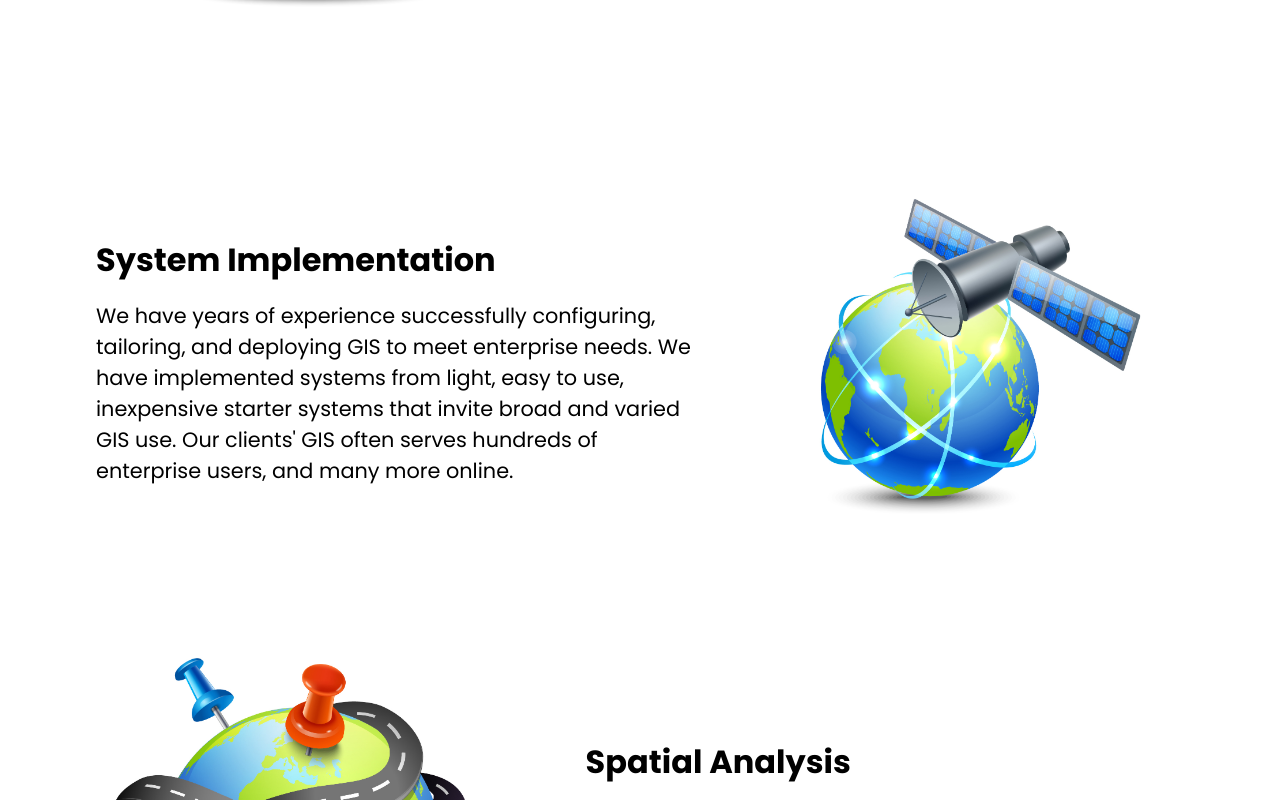
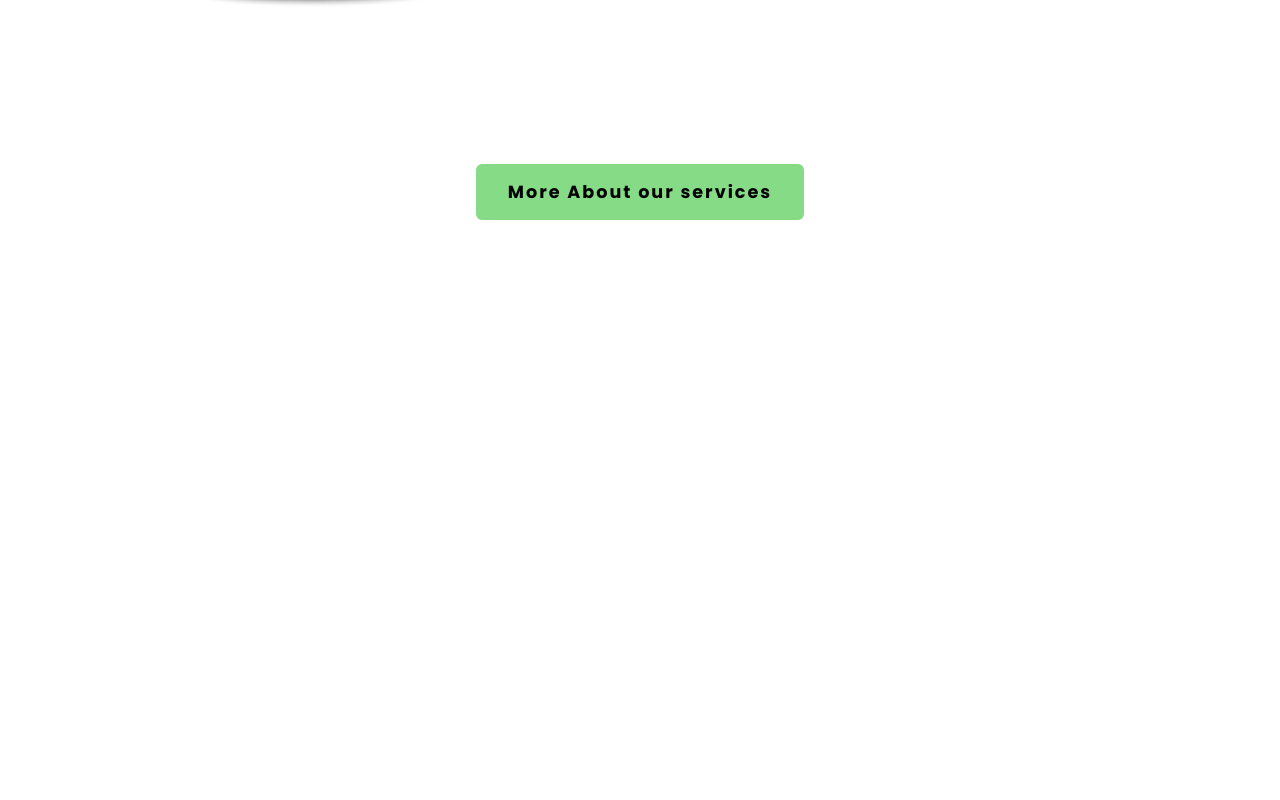
Before and after one commit to Dev-Vithushan/CybersecurityWebsite, a React (Create React App) app: page / in a window 1280 px wide. Shown: the part 1800-2600 px from the top of the page. After the commit the page ends 2020 px from the top, so only its background shows below. Built offline with nearby package versions, Linux system fonts and the light colour scheme.

Commit message:
Button added

```diff
--- /dev/null
+++ b/src/components/Button.js
@@ -0,0 +1,14 @@
+import "./HeroStyle.css"
+
+
+
+function Button(props) {
+
+    return(
+        <div>
+            <a href={props.url} className="buttonClass"> {props.buttonText}</a>
+        </div>
+    )
+}
+
+export default Button;
--- a/src/components/Description.js
+++ b/src/components/Description.js
@@ -33,7 +33,7 @@ const Description = (props) => {
 
             />
 
-            <DestinationData
+            {/* <DestinationData
                 ClName="first-des"
                 heading="System Implementation"
                 text="We have years of experience successfully configuring, tailoring, and deploying GIS to meet enterprise needs. We have implemented systems from light, easy to use, inexpensive starter systems that invite broad and varied GIS use. Our clients' GIS often serves hundreds of enterprise users, and many more online."
@@ -71,7 +71,7 @@ const Description = (props) => {
 
 
 
-            />
+            /> */}
         </div>
     )
 }
--- a/src/components/HeroStyle.css
+++ b/src/components/HeroStyle.css
@@ -72,6 +72,23 @@
     color: white ;
 }
 
+.buttonClass {
+    text-decoration: none;
+    background: rgb(134, 219, 134);
+    padding: 1rem 2rem;
+    border-radius: 6px;
+    font-size: 1.1rem;
+    font-weight: bold;
+    letter-spacing: 2px;
+    color: black;
+}
+
+.buttonClass:hover {
+    background-color: rgb(134, 219, 134);
+    transition: none;
+    color: white ;
+}
+
 @media screen and (max-width: 555px) {
 
     /* .hero{
@@ -107,6 +124,12 @@
         font-size: 1rem;
     }
 
+    .buttonClass {
+        padding: .6rem 1.1rem;
+        border-radius: 6px;
+        font-size: 1rem;
+    }
+
 }
 
 /* img {
--- a/src/routes/Home.js
+++ b/src/routes/Home.js
@@ -2,6 +2,7 @@ import Navbar from "../components/Navbar"
 import Hero from "../components/Hero";
 import HeroImage from "../Assets/design.jpg"
 import Description from "../components/Description";
+import Button from "../components/Button";
 
 
 
@@ -20,6 +21,12 @@ function Home() {
 
             />
             <Description/>
+            <Button
+                url="/service"
+                buttonText="More About our services"
+
+
+            />
 
         </div>
     )
--- a/src/routes/Service.js
+++ b/src/routes/Service.js
@@ -1,6 +1,15 @@
 import Navbar from "../components/Navbar"
 import Hero from "../components/Hero";
-import HeroImage from "../Assets/clipartEarth.jpg"
+import HeroImage from "../Assets/servicesHero-min.jpg"
+import DestinationData from "../components/DestinationData"
+import ServiceImage2 from "../Assets/nasaAir.jpg"
+import ServiceImage from "../Assets/search.jpg"
+import serviceMobile from "../Assets/phone.jpg"
+import System from "../Assets/satelliteEarth.jpg"
+import Spatial from "../Assets/spatial.jpg"
+import DataManagement from "../Assets/dataManagement1.jpg"
+import SystemAdmin from "../Assets/systemadmin.jpg"
+import "../components/DescriptionStyle.css"
 
 function Service() {
     return(
@@ -9,13 +18,80 @@ function Service() {
             <Hero
                 cName="hero"
                 heroImg={HeroImage}
-                // title="We Provide Services"
-                // text="Innovation the power of where"
+                title="We Provide Services"
+                text="Innovation the power of where"
                 // buttonText="Join With Us"
                 url="/"
                 // btnClass="show"
 
             />
+
+<div className="destination">
+            <h1>Services </h1>
+
+            <DestinationData
+                ClName="first-des"
+                heading="Solution Architecture & Design"
+                text="Geospatial architecture design is your strategic blueprint for GIS program success. It details how geospatial technology and management elements work together to efficiently accomplish the mission of your organization. Our technical architects will bring together your ideas and vision along with our technical expertise to implement a solution that is customized to your needs."
+                Image={ServiceImage}
+
+
+
+            />
+
+            <DestinationData
+                ClName="first-des-reverse"
+                heading="Application Development"
+                text="From strategy, to design, to development, we have the capabilities to handle all your application development needs. Whatever your business needs are, we can develop customized apps to set you on the right path to modernizing your workflows, reducing costs, and reaching your organization’s short and long-term goals."
+                Image={serviceMobile}
+
+
+
+            />
+
+            <DestinationData
+                ClName="first-des"
+                heading="System Implementation"
+                text="We have years of experience successfully configuring, tailoring, and deploying GIS to meet enterprise needs. We have implemented systems from light, easy to use, inexpensive starter systems that invite broad and varied GIS use. Our clients' GIS often serves hundreds of enterprise users, and many more online."
+                Image={System}
+
+
+
+            />
+
+            <DestinationData
+                ClName="first-des-reverse"
+                heading="Spatial Analysis"
+                text="We support companies in understanding the spatial components of their data and processes. We help businesses create treasure maps that help to identify when and where to offer their services and products, gain statistical insights, manage risk and detect patterns."
+                Image={Spatial}
+
+
+
+            />
+
+            <DestinationData
+                ClName="first-des"
+                heading="Data Management"
+                text="Our data services are designed to ensure your data is architected to support your data dissemination tools – through web, desktop, mobile, or whatever it may be."
+                Image={DataManagement}
+
+
+
+            />
+
+            <DestinationData
+                ClName="first-des-reverse"
+                heading="System Integration"
+                text="Our systems integration solutions are enterprise-oriented and often GIS-centric. We use an integration model that directly links or exchanges data between systems in batch or near real-time.  The model respects the data maintenance life cycle, accommodates data silos, is fault-tolerant, and tracks and reports exceptions."
+                Image={SystemAdmin}
+
+
+
+            />
+        </div>
+
+
+
 
         </div>
     )
```
Also changed, not shown: src/Assets/servicesHero-min.jpg (added).
